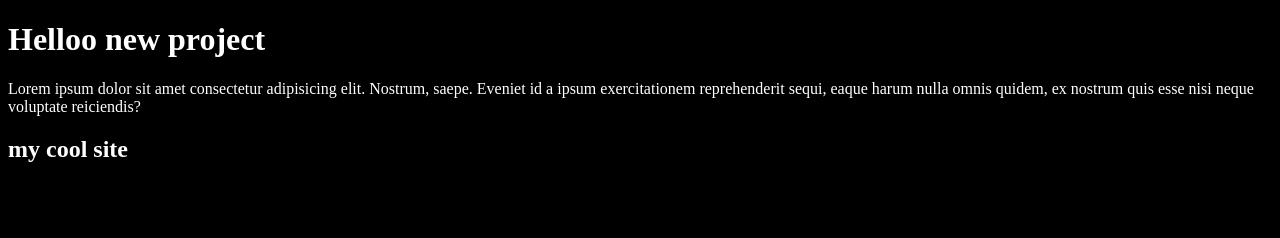
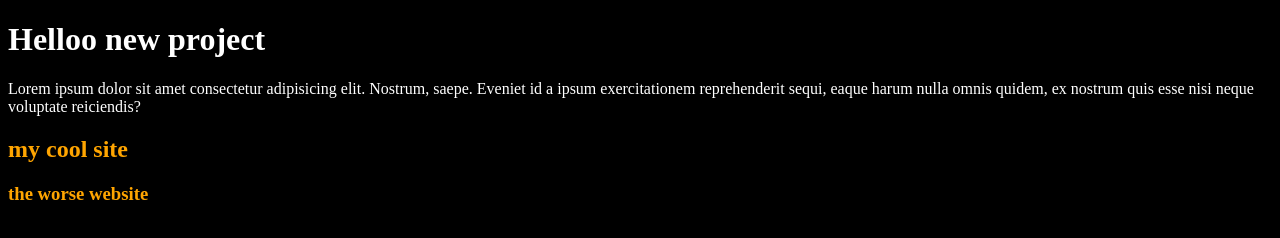
Before and after one commit to JairoCalderon/special-invention, a plain HTML site: page index.html in a window 1280 px wide. Drawn offline with Linux system fonts and the light colour scheme.

Commit message:
added h3 and style to h2 and h3

```diff
--- a/index.html
+++ b/index.html
@@ -15,6 +15,8 @@
         reprehenderit sequi, eaque harum nulla omnis quidem, ex nostrum quis esse nisi neque voluptate reiciendis?</p>
 
     <h2>my cool site</h2>
+
+    <h3>the worse website</h3>
 </body>
 
 </html>
--- a/style.css
+++ b/style.css
@@ -2,3 +2,7 @@
     background-color: black;
     color: white;
 }
+
+h2, h3{
+    color: orange;
+}
```
